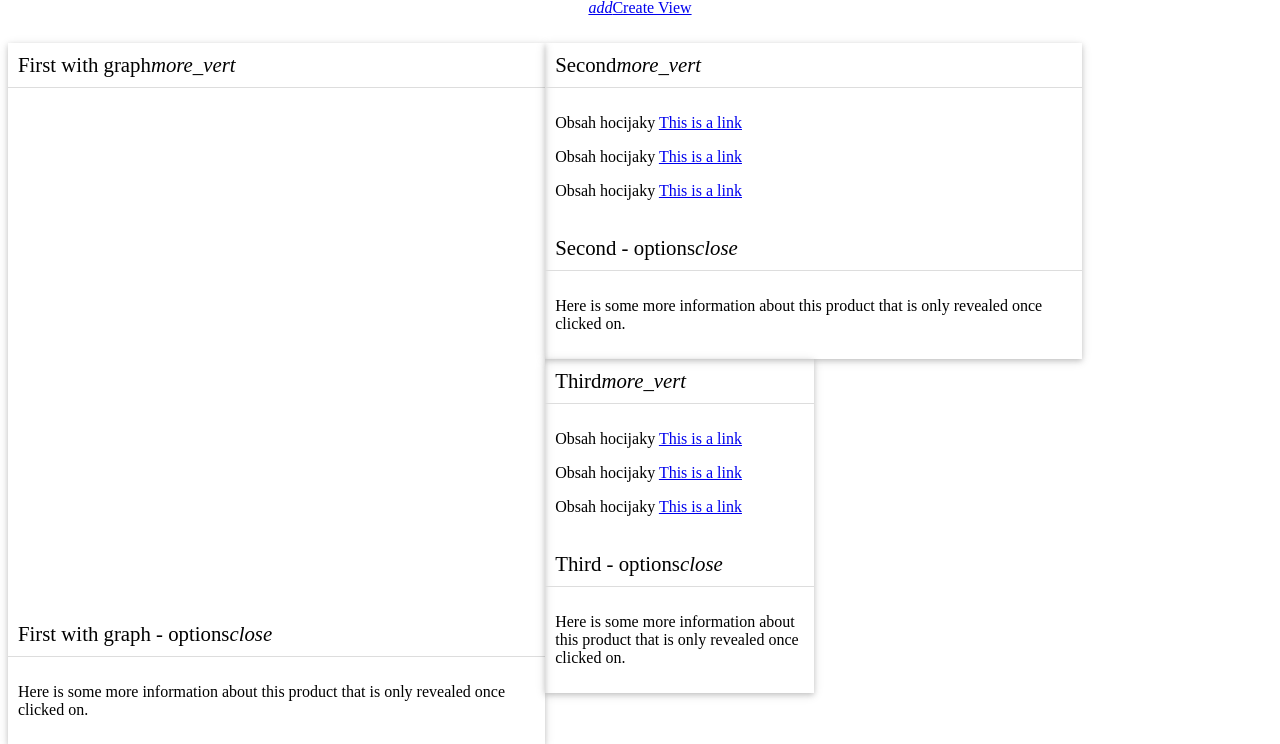
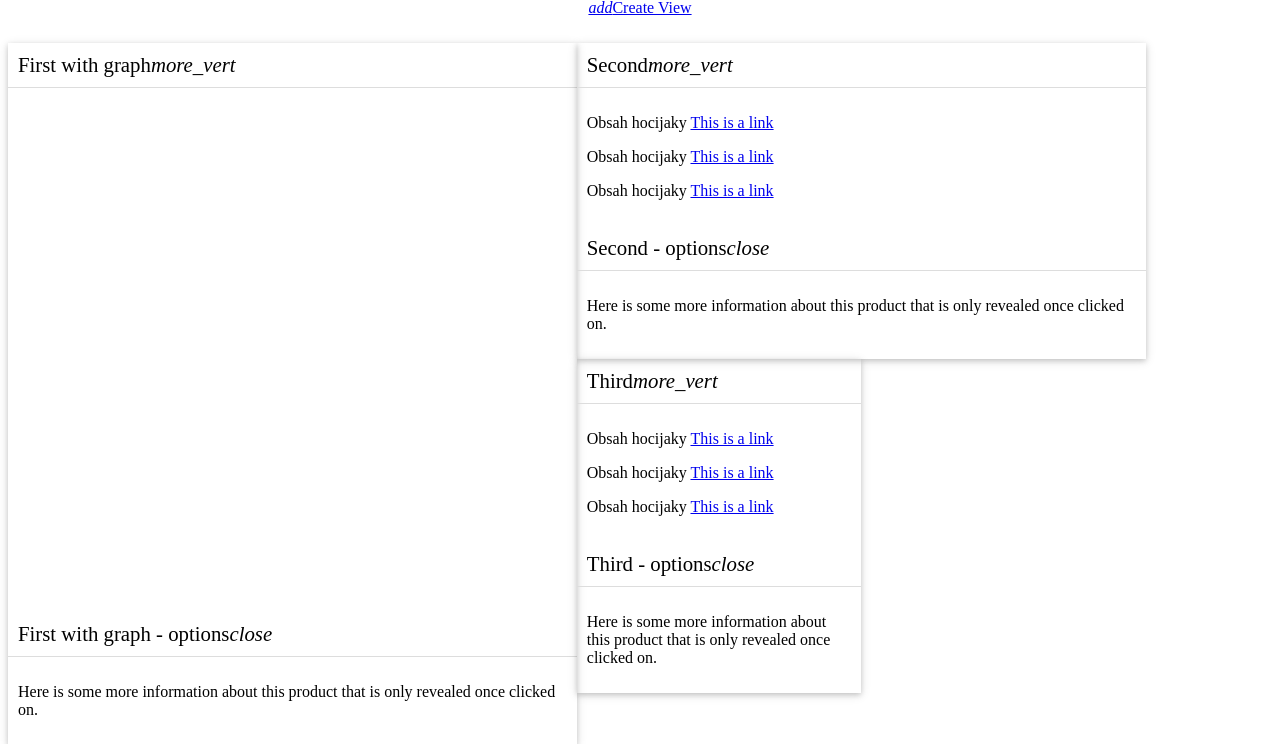
Before and after one commit to jlasti/secmon, a Yii app: template views/view/index.php in a window 1280 px wide. Shown: the part 122-866 px from the top of the page. Run offline with PHP 8.4 and a stand-in for Yii, Linux system fonts and the light colour scheme; the template is opened without the code that fills it, so the values that code supplies are empty; some libraries are stand-ins or nearby versions.

Commit message:
[FIX] CSS-Container width.

```diff
--- a/web/css/site.css
+++ b/web/css/site.css
@@ -114,10 +114,9 @@ main > .container {
 .main-actions > a {
     margin: 0 5px;
 }
-@media only screen and (min-width: 993px) {
-    .container {
-        width: 85%;
-    }
+.container {
+    width: 90% !important;
+    max-width: 100% !important;
 }
 .help-block {
     color: #F44336;
```
